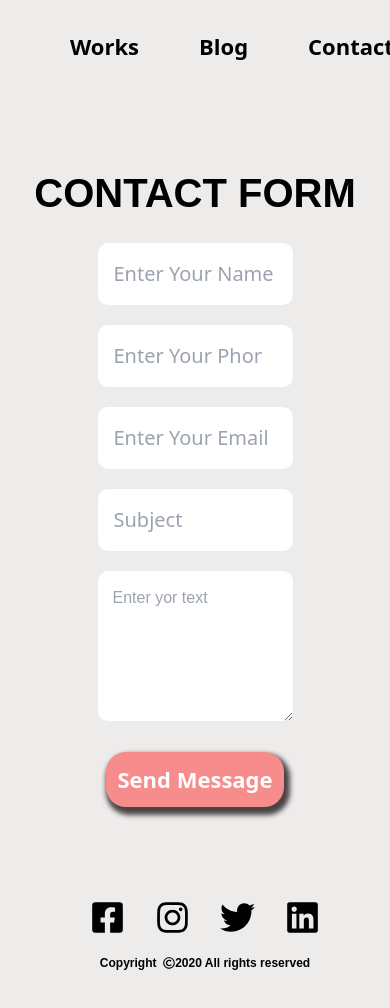
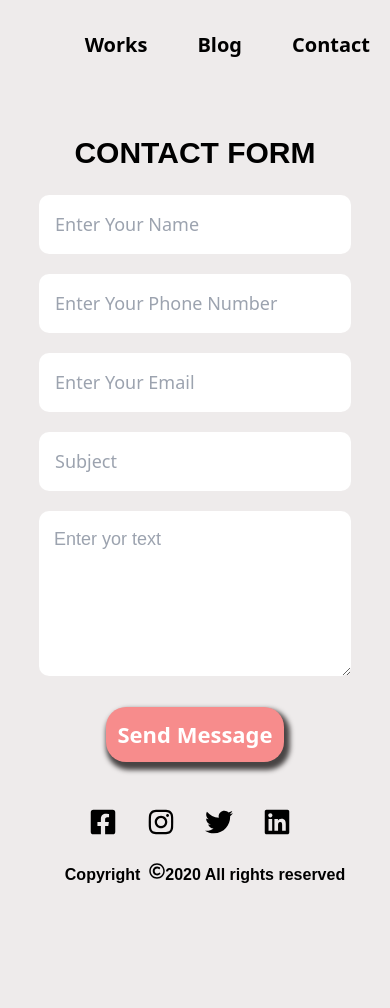
Before and after one commit to YUMNANASIR01/Assingment-4, a Next.js app: page /contact in a window 390 px wide. Shown: the top 1008 px of the page. After the commit the page ends 907 px from the top, so only its background shows below. Built offline with nearby package versions, Linux system fonts and the light colour scheme.

Commit message:
second commit

```diff
--- a/components/header.tsx
+++ b/components/header.tsx
@@ -4,7 +4,7 @@ function Header() {
   return (
     <div>
       <section>
-        <div className="mydiv">
+        <div className="maainimag">
           <h1 className="myh1">Hi, I am John,</h1>
           <h1 className="myh2">Creative Technologist</h1>
           <div>
--- a/src/app/globals.css
+++ b/src/app/globals.css
@@ -1,14 +1,11 @@
 @tailwind base;
 @tailwind components;
 @tailwind utilities;
-
-
 
 body {
   height: 100vh;
   background: rgb(238, 235, 235);
 }
-
 .main-1{
   display: flex;
   margin: 10;
@@ -30,15 +27,13 @@ body {
 .mydiv.p{
   position: relative;
 }
-
 .myimage{
   position: absolute;
-  top: 100px;
+  top: 150px;
   margin-left: 800px;
   border-radius: 170%;
   box-shadow: 2px 5px 8px 1px gray;
  padding-bottom: 8px;
-
 }
 .button{
   padding: 10px;
@@ -82,7 +77,10 @@ body {
 .myp{
   margin-left:  160px;
   margin-top: 60px;
+  font-weight: 600;
 }
+
+/* blog */
 .heading{
   margin: 10px;
     display: flex;
@@ -206,7 +204,6 @@ margin-top: 60px;
 position: relative;
 font-size: 35px;
 gap: 30px;
-
 }
 .mypara{
   margin-top: 10px;
@@ -217,6 +214,7 @@ gap: 30px;
   display: flex;
   margin-left: 460px;
 }
+/* contact */
 .contact{
   margin-top: 100px;
   color: black;
@@ -267,117 +265,346 @@ textarea{
   background-color: rgb(249, 95, 95);
   color: azure;
 }
-@media (max-width: 480px){
-  .main-1{
-    margin-left: 70px;
-    padding-right: 20px;
- justify-content: space-between;
+
+   @media (max-width: 768px) {
+    .mydiv {
+      flex-direction: row;
+      align-items: start;
+      justify-content: start;
+
+    }
+  .maainimag{
+
+    display: flex;
+    justify-content: end;
+    align-items: center;
   }
-  .myimage{
-    margin-left: 550px;
+    .myimage {
+      position: static;
+      width: 250px;
+      height: 250px;
+    }
+    .myh1,
+    .myh2 {
+     text-align: start;
+      font-size: 20px;
+      margin-left: 70px;
+    }
+
+    .myp{
+      margin-left: 50px;
+      font-size: 14px;
+      font-weight: 600;
+      position: relative;
+      bottom: 250px;
+
+    }
+
+    .button {
+      margin-left: 0;
+      width: 200px;
+      margin-top: 20px;
+      position: relative;
+      bottom: 150px;
+      left:70px
+    }
+    .icons {
+      display: flex;
+      flex-direction: row;
+      align-items: center;
+      justify-content: center;
+      margin-left: 0;
+      margin-top: 20px;
+      font-size: 50px;
+      row-gap: 15px;
+    }
+    .mypara {
+      font-size: 26px;
+      display: flex;
+      justify-content: center;
+      margin: auto;
+    }
+    .main-1 {
+      margin-left: 0;
+      display: flex;
+      flex-direction: row;
+      margin-right: 20px;
+      align-items: end;
+      justify-content: end;
+      font-size: 30px;
+      gap: 50px;
+    }
   }
-  .icons{
-    justify-content: center;
-    align-items: center;
-    margin-left: 250px;
+  @media (max-width: 480px) {
+    .myimage {
+      position: static;
+      margin: 10px auto;
+      width: 200px;
+      height: 200px;
+    }
+    .button {
+      width: 200px;
+      margin-left: 50px;
+    }
+    .main-1 {
+      margin-left: 0;
+      display: flex;
+      flex-direction: row;
+      margin-right: 20px;
+      align-items: end;
+      justify-content: end;
+      font-size: 20px;
+      gap: 50px;
+    }
+    .myh1,
+    .myh2 {
+  text-align: center;
+      font-size: 20px;
+      margin-left: 0;
+    }
+    .icons {
+      font-size: 28px;
+      margin-top: 15px;
+    }
+    .myp{
+       margin-top:300px ;
+       font-size: 16px;
+       text-align: center;
+       margin-right: 30px;
+    }
+    .mypara {
+      font-size: 16px;
+      margin-left: 20px;
+      text-align: center;
+      padding: 20px;
+    }
   }
-  .mypara{
-    justify-content: center;
-    align-items: center;
-    margin-left: 230px;
-    font-size: 18px;
+   @media (max-width: 375px) {
+    .mydiv {
+      flex-direction: column;
+      padding: 20px;
+    }
+
+    .myimage {
+      position: static;
+      margin: 10px auto;
+      width: 200px;
+      height: 200px;
+    }
+    .button {
+      margin-left: 0;
+      margin-top: 20px;
+      width: 200px;
+    }
+    .myh1,
+    .myh2 {
+  text-align: center;
+      font-size: 20px;
+      margin-left: 0;
+    }
+    .myp{
+      margin-left: 0;
+       margin-top:300px ;
+      font-size: 16px;
+    }
+    .icons {
+      display: flex;
+      flex-direction: row;
+      align-items: center;
+      justify-content: center;
+      margin-left: 0;
+      margin-top: 20px;
+      font-size: 30px;
+      gap: 15px;
+    }
+    .mypara {
+      font-size: 16px;
+      margin-left: 20px;
+      text-align: center;
+      padding: 20px;
+    }
+    .main-1 {
+      flex-direction: row;
+      align-items: center;
+      gap: 40px;
+      margin-left: 0;
+      font-size: 20px;
+      padding-top: 20px;
+    }
+    .main-1 li {
+      list-style: none;
+    }
   }
-  .dash{
-    justify-content: center;
-    align-items: center;
-    margin-left: 230px;
-    font-size: 18px;
+  @media (max-width: 765px) {
+    h3 {
+      margin-left: 5%;
+      font-size: 36px;
+      text-align: start;
+    }
+    .dash {
+      margin-left: 5%;
+      font-size: 24px;
+      text-align: center;
+    }
+    .mybash {
+      margin-left: 110px;
+       margin-top: 500px;
+    }
+    .dash p{
+      font-size: 20px;
+      text-align: start;
+      font-weight: 600;
+    }
+    .myimmmg {
+      margin-left: 5%;
+      width: 100%;
+   height: 400px;
+   width: 400px;
+   margin-left: 60px;
+    }
+    .btn {
+      margin-left: 10px;
+      padding: 5px 20px 5px 20px;
+    }
+    .icons {
+      margin-left: 5%;
+    }
+  }
+  @media (max-width: 375px) {
+    h3 {
+      text-align: center;
+      margin-left: 0;
+      font-size: 42px;
+    }
 
+    .dash {
+      text-align: center;
+      margin-left: 0;
+      font-size: 22px;
+    }
+
+    .mybash {
+      margin-left: 110px;
+       margin-top: 300px;
+    }
+    .dash p{
+      font-size: 20px;
+      text-align: start;
+      font-weight: 600;
+    }
+    .myimmmg {
+      margin-left: 0;
+      width: 100%;
+      height: 250px;
+      width: 250px;
+      margin-left: 50px;
+    }
+    .btn {
+      margin-left: 10px;
+      padding: 5px 20px 5px 20px;
+    }
+    .icons {
+      margin-left: 0;
+    }
   }
-  .myimmmg{
-    margin-left: 10px;
-    width: 200px;
-    margin-top: 60px;
-    height: 200px;
+  @media (max-width: 765px) {
+    .heading {
+      flex-direction: column;
+      align-items: center;
+      margin-left: 0;
+      gap: 10px;
+      text-align: center;
+    }
+    .mycolor{
+      background: rgb(238, 235, 235);
+    }
+    .heading h2{
+      font-size: 30px;
+    }
+
+    .div1 {
+      flex-direction: column;
+      align-items: center;
+    padding: 20px;}
+
+    .div2, .mydiv3 {
+      width: 90%;
+      margin-bottom: 20px;
+    }
+.div2{
+  margin-right: 220px;
+}
+    .mydiv3{
+      margin-left: 220px;
+    }
   }
-  .btn{
-    margin-left: 10px;
 
+  @media (max-width: 480px) {
+    .heading h2 {
+      font-size: 28px;
+    }
+
+    .div2 h1, .mydiv3 h1 {
+      font-size: 20px;
+    }
+
+    .div2, .mydiv3 {
+      width: 100%;
+      margin: 0;
+    }
+
+    .div1 {
+      padding-bottom: 20px;
+    }
   }
-  .mybash{
-    display: flex;
-    margin-left: 80px;
-    margin-bottom: 30px;
-    padding-top: 10px;
+  @media (max-width: 375px) {
+    .heading {
+      margin: 0;
+      gap: 5px;
+      font-size: 30px;
+    }
+    .div2 h1, .mydiv3 h1 {
+      font-size: 18px;
+    }
+    .div2 h4, .mydiv3 h4,
+    .div2 p, .mydiv3 p {
+      margin: 0 10px;
+    }
+    .div1 {
+      padding-bottom: 10px;
+    }
   }
-  .icons{
-    justify-content: center;
-    align-items: center;
-    margin-left: 50px;
+  @media (max-width: 765px) {
+    input, textarea {
+      width: 70%;
+      margin-left: 15%;
+    }
+    .contact {
+      font-size: 35px;
+    }
   }
-  .mypara{
-    justify-content: center;
-    align-items: center;
-    margin-left: 20px;
-    font-size: 12px;
+  @media (max-width: 480px) {
+    input, textarea {
+      width: 80%;
+      margin-left: 10%;
+      font-size: 18px;
+    }
+    .contact {
+      font-size: 30px;
+      margin-top: 70px;
+    }
   }
-  .mycolor{
-    justify-content: center;
-    align-items: center;
-
+  @media (max-width: 375px) {
+    input, textarea {
+      width: 90%;
+      margin-left: 5%;
+      font-size: 16px;
+        }
+    .contact {
+      font-size: 25px;
+    }
+    .button-2 {
+      font-size: 20px;
+      padding: 10px;
+    }
   }
-  .heading{
-  justify-content: center;
-    align-items: center;
-    margin-left: 50px;
-    font-size: 12px;
-
-  }
-  .recent{
-    justify-content: center;
-    align-items: center;
-    font-size: 20px;
-  }
-  .view{
-    justify-content: center;
-    align-items: center;
-    font-size: 20px;
-  }
-  .div1{
-    justify-content: center;
-    align-items: center;
-    font-size: 20px;
-
-
-  }
-  .div2{
-    justify-content: center;
-    align-items: center;
-    width: 410px;
-    font-size: 20px;
-    margin-left: 10px;
-  }
-  .mydiv3{
-    justify-content: center;
-    align-items: center;
-    font-size: 20px;
-    width: 410px;
-    margin-right: 0px;
-  }
-  .mydiv3 h4{
-    justify-content: center;
-    align-items: center;
-    font-size: 20px;
-    padding-top: 40px;
-  }
-  .mydiv3 p{
-    justify-content: center;
-    align-items: center;
-    font-size: 20px;
-  }
-  .mydiv3 h1{
-    justify-content: center;
-    align-items: center;
-    font-size: 20px;
-  }
-}
```
